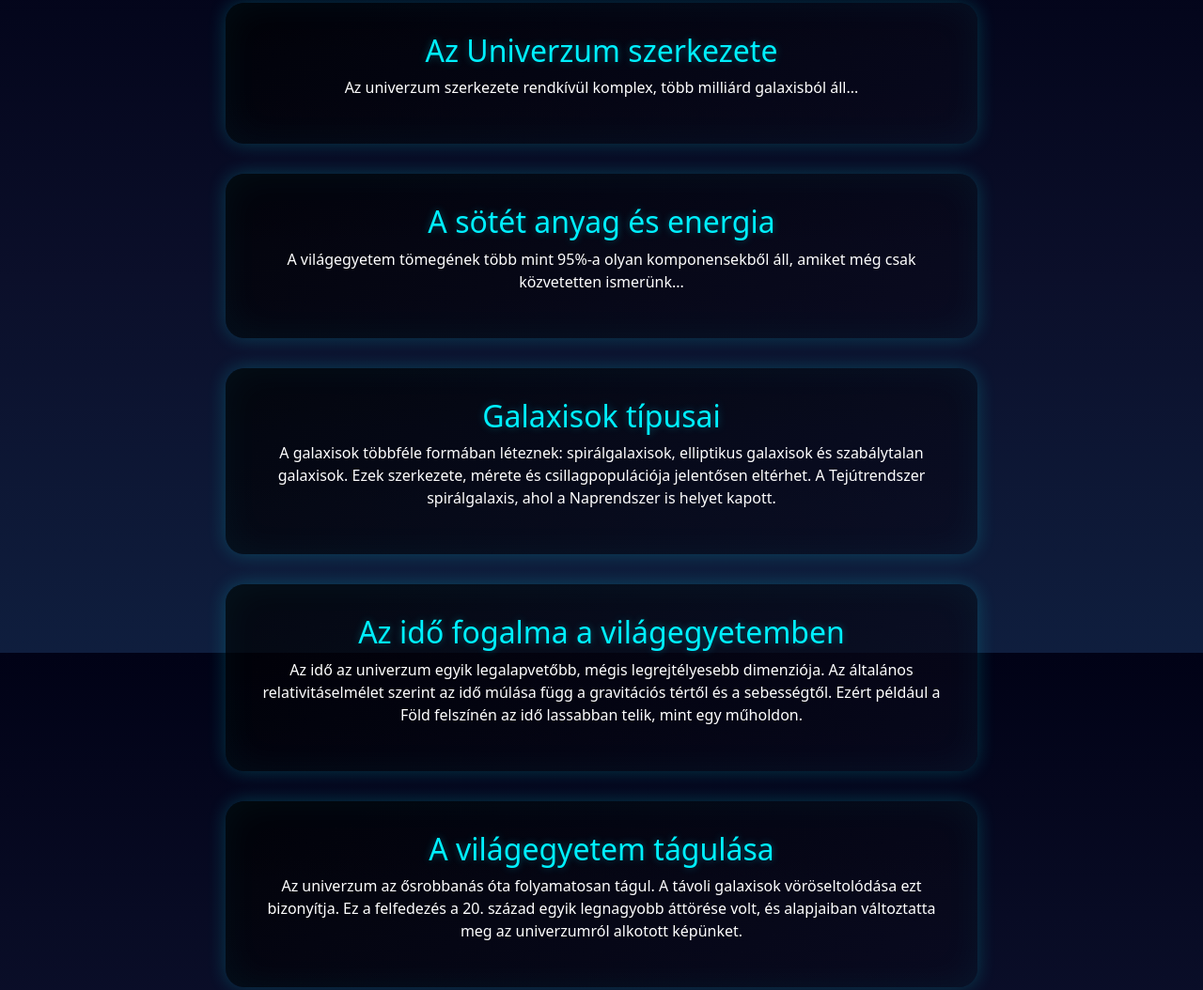
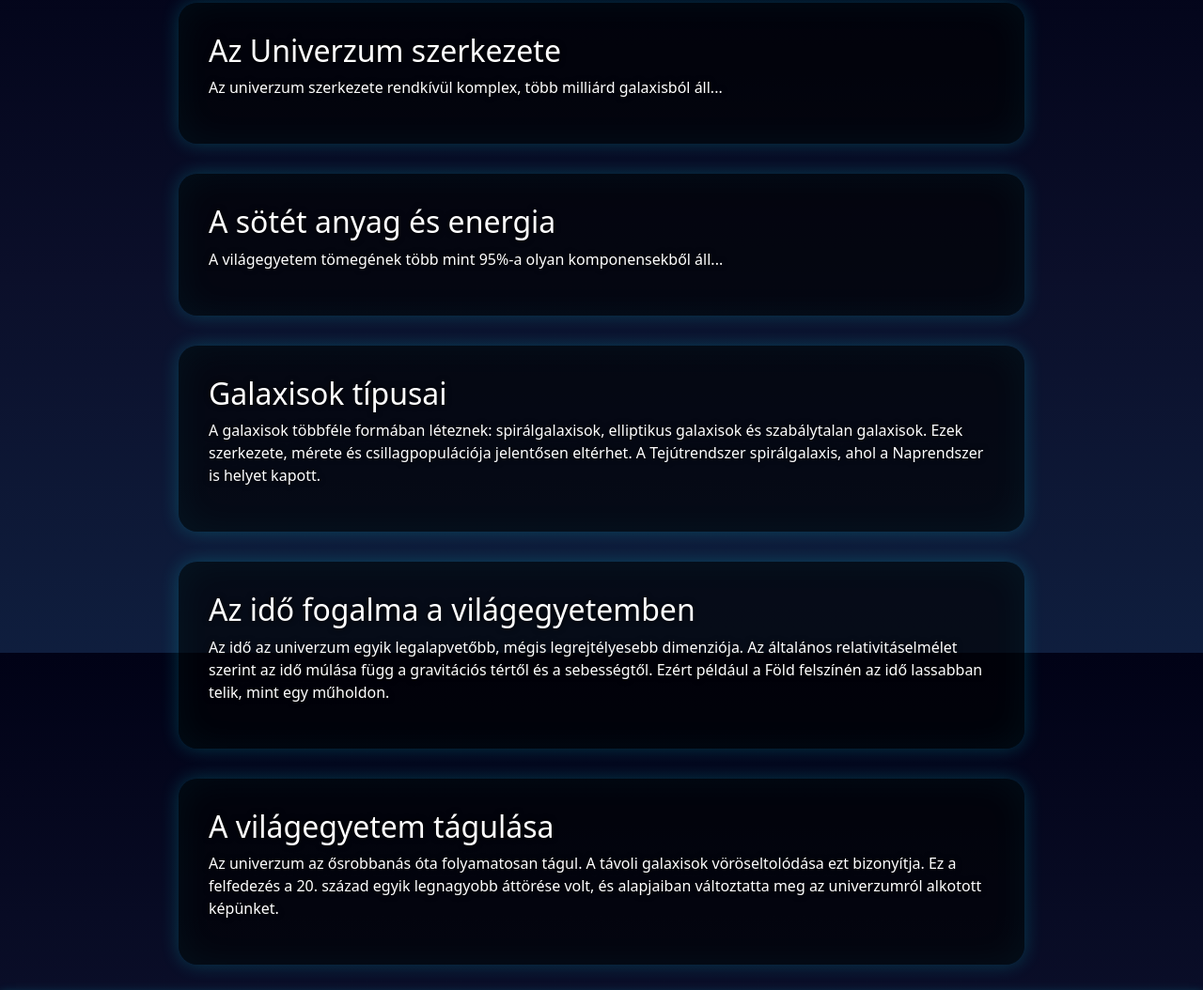
Before and after one commit to SDani0210/webprog_gyak_beadando, a plain HTML site: page index.html in a window 1280 px wide. Shown: the part 905-1959 px from the top of the page at 94% size. Drawn offline with nearby package versions, Linux system fonts and the light colour scheme.

Commit message:
index pictures

```diff
--- a/index.html
+++ b/index.html
@@ -39,29 +39,45 @@
   <div id="transition-bg"></div>
 
   <!-- Tartalom -->
-  <section class="content-card">
+  <section class="info-card hover-card">
+    <img src="/imgs/unistruct.jpeg" alt="Univerzum struktúrája" class="hover-bg" />
+    <div class="card-text">
         <h2>Az Univerzum szerkezete</h2>
         <p>Az univerzum szerkezete rendkívül komplex, több milliárd galaxisból áll...</p>
+    </div>
     </section>
 
-  <section class="content-card">
-    <h2>A sötét anyag és energia</h2>
-    <p>A világegyetem tömegének több mint 95%-a olyan komponensekből áll, amiket még csak közvetetten ismerünk...</p>
+
+  <section class="info-card hover-card">
+    <img src="/imgs/darkmatter.jpg" alt="Sötét anyag" class="hover-bg" />
+    <div class="card-text">
+      <h2>A sötét anyag és energia</h3>
+      <p>A világegyetem tömegének több mint 95%-a olyan komponensekből áll...</p>
+    </div>
   </section>
 
-  <section class="content-card">
+
+  <section class="info-card hover-card">
+    <img src="/imgs/ellipticalgalaxy.jpg" alt="elliptikus galaxis" class="hover-bg" />
+    <div class="card-text">
         <h2>Galaxisok típusai</h2>
         <p>A galaxisok többféle formában léteznek: spirálgalaxisok, elliptikus galaxisok és szabálytalan galaxisok. Ezek szerkezete, mérete és csillagpopulációja jelentősen eltérhet. A Tejútrendszer spirálgalaxis, ahol a Naprendszer is helyet kapott.</p>
+    </div>
     </section>
 
-  <section class="content-card">
+  <section class="info-card hover-card">
+    <img src="/imgs/timeuni.jpg" alt="Tér idő univerzum" class="hover-bg" />
+    <div class="card-text">
         <h2>Az idő fogalma a világegyetemben</h2>
         <p>Az idő az univerzum egyik legalapvetőbb, mégis legrejtélyesebb dimenziója. Az általános relativitáselmélet szerint az idő múlása függ a gravitációs tértől és a sebességtől. Ezért például a Föld felszínén az idő lassabban telik, mint egy műholdon.</p>
+    </div>
     </section>
-
-  <section class="content-card">
+  <section class="info-card hover-card">
+    <img src="/imgs/expandinguni.jpg" alt="tágulás" class="hover-bg" />
+    <div class="card-text">
         <h2>A világegyetem tágulása</h2>
         <p>Az univerzum az ősrobbanás óta folyamatosan tágul. A távoli galaxisok vöröseltolódása ezt bizonyítja. Ez a felfedezés a 20. század egyik legnagyobb áttörése volt, és alapjaiban változtatta meg az univerzumról alkotott képünket.</p>
+    </div>
     </section>
 
   <div id="particle-background"></div>
--- a/style/style.css
+++ b/style/style.css
@@ -34,6 +34,52 @@ body {
     position: relative;
     z-index: 2;
   }
+
+  /* Egyedi kártya hover háttérrel */
+.hover-card {
+    position: relative;
+    overflow: hidden;
+    border-radius: 20px;
+    background: rgba(0, 0, 0, 0.6);
+    padding: 2rem;
+    margin: 2rem auto;
+    max-width: 900px;
+    box-shadow: 0 0 20px rgba(0, 255, 255, 0.2),
+                0 0 40px rgba(0, 255, 255, 0.05) inset;
+    transition: transform 0.3s ease, box-shadow 0.3s ease;
+  }
+
+  .hover-card:hover {
+    transform: scale(1.02);
+    box-shadow: 0 0 30px rgba(0, 255, 255, 0.3),
+                0 0 60px rgba(0, 255, 255, 0.1) inset;
+  }
+
+  .hover-card .hover-bg {
+    position: absolute;
+    top: 0;
+    left: 0;
+    width: 100%;
+    height: 100%;
+    object-fit: cover;
+    opacity: 0;
+    transition: opacity 0.5s ease;
+    z-index: 1;
+    filter: brightness(0.4) blur(2px);
+  }
+
+  .hover-card:hover .hover-bg {
+    opacity: 1;
+  }
+
+  .hover-card .card-text {
+    position: relative;
+    z-index: 2;
+    color: #fff;
+    text-shadow: 0 0 6px #000;
+  }
+
+
 
 
 .hero-header {
```
Also changed, not shown: imgs/darkmatter.jpg (added), imgs/ellipticalgalaxy.jpg (added), imgs/expandinguni.jpg (added), imgs/timeuni.jpg (added), imgs/unistruct.jpeg (added). Lines whose indentation alone changed are shown as unchanged.
